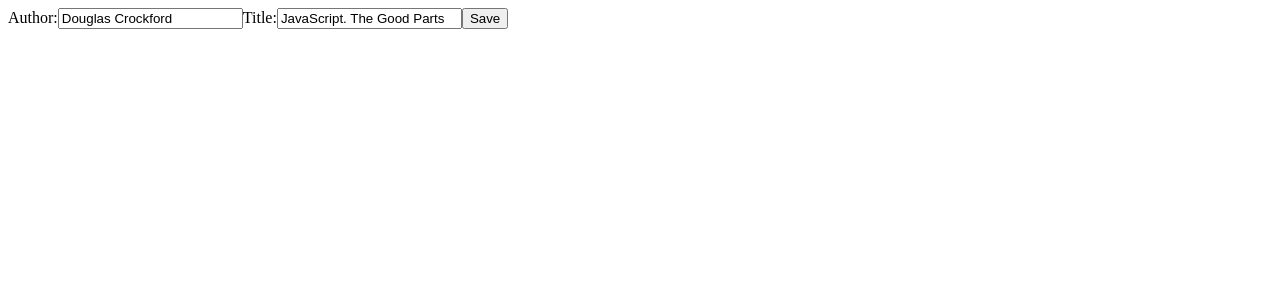
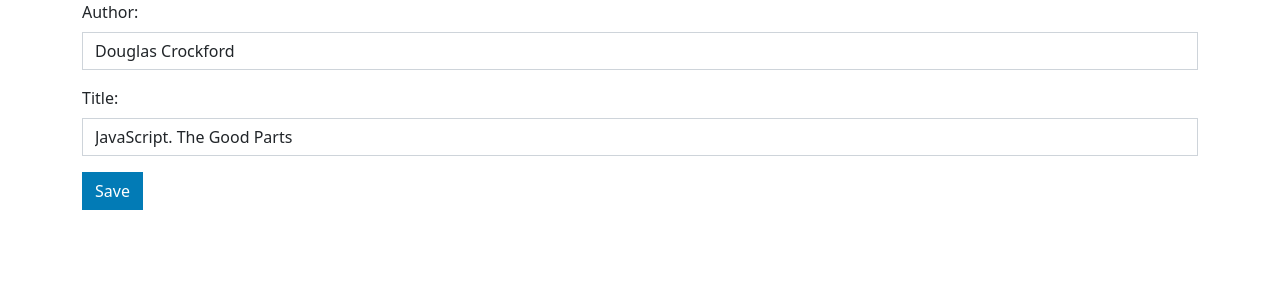
Before and after one commit to modern-web-dev/ng-course-20.09.2021, an Angular app: page / in a window 1280 px wide. Shown: the top 300 px of the page. Built offline with nearby package versions, Linux system fonts and the light colour scheme.

Commit message:
bootstrap

```diff
--- a/package.json
+++ b/package.json
@@ -18,6 +18,7 @@
     "@angular/platform-browser": "~12.2.0",
     "@angular/platform-browser-dynamic": "~12.2.0",
     "@angular/router": "~12.2.0",
+    "bootstrap": "^5.1.1",
     "rxjs": "~6.6.0",
     "tslib": "^2.3.0",
     "zone.js": "~0.11.4"
--- a/src/app/app.component.html
+++ b/src/app/app.component.html
@@ -1 +1,3 @@
-<ba-book-details></ba-book-details>
+<main class="container">
+  <ba-book-details></ba-book-details>
+</main>
--- a/src/app/app.module.ts
+++ b/src/app/app.module.ts
@@ -13,6 +13,6 @@
     BookModule
   ],
   providers: [],
-  bootstrap: [AppComponent]
+  bootstrap: [AppComponent],
 })
 export class AppModule { }
--- a/src/app/book/components/book-details/book-details.component.html
+++ b/src/app/book/components/book-details/book-details.component.html
@@ -1,7 +1,11 @@
 <form>
-  <label for="author">Author:</label>
-  <input id="author" [value]="book.author">
-  <label for="title">Title:</label>
-  <input id="title" [value]="book.title">
-  <button type="submit">Save</button>
+  <div class="mb-3">
+    <label for="author" class="form-label">Author:</label>
+    <input type="text" id="author" class="form-control" [value]="book.author">
+  </div>
+  <div class="mb-3">
+    <label for="title" class="form-label">Title:</label>
+    <input id="title" class="form-control" [value]="book.title">
+  </div>
+  <button type="submit" class="btn btn-primary">Save</button>
 </form>
--- a/src/styles.scss
+++ b/src/styles.scss
@@ -1 +1,3 @@
-/* You can add global styles to this file, and also import other style files */
+$primary: #027bb6;
+$enable-rounded: false;
+@import "~bootstrap/scss/bootstrap";
```
Also changed, not shown: 1 other file (tests, documents, lock files or other folders).
